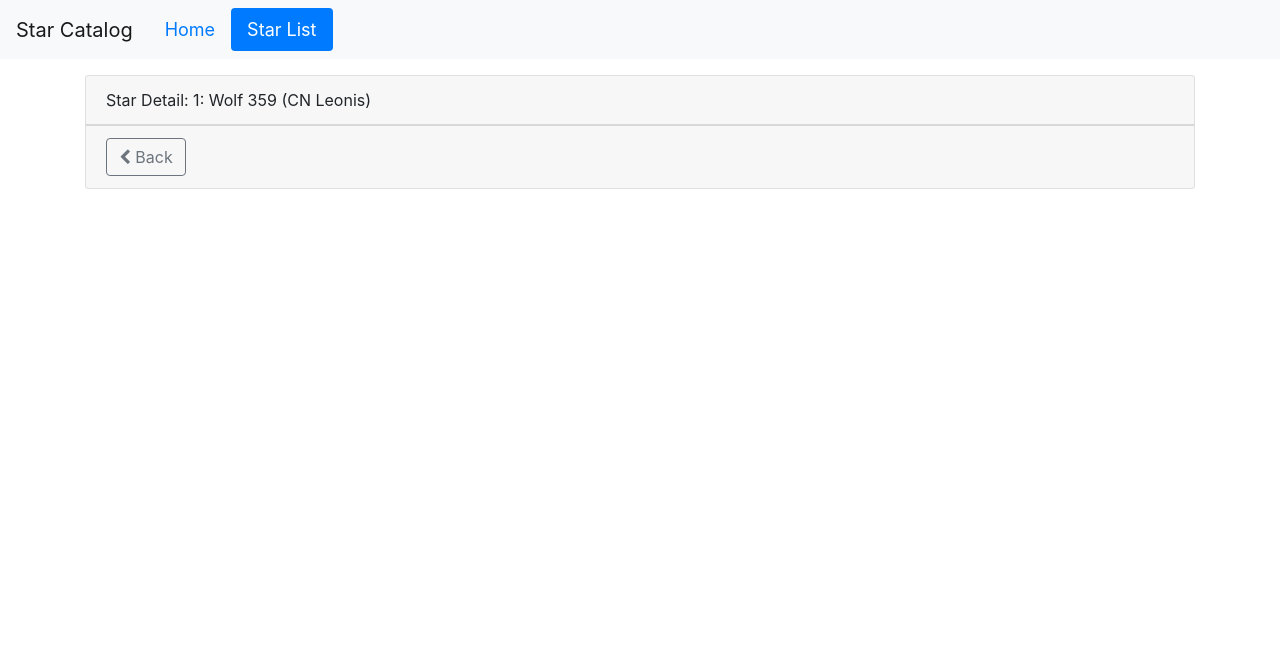
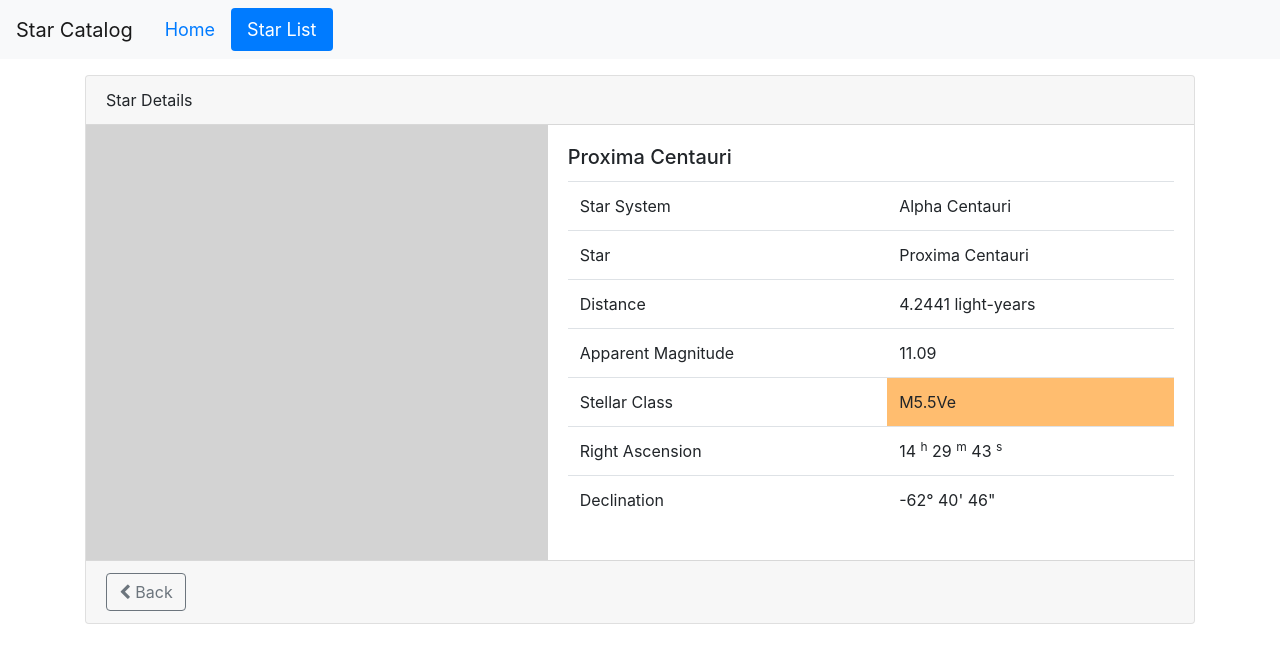
Before and after one commit to cwilkens/star-catalog, an Angular app: page /stars/1 in a window 1280 px wide. Shown: the top 662 px of the page. Built offline with nearby package versions, Linux system fonts and the light colour scheme.

Commit message:
implement service, guard, and basic html for star-detail

```diff
--- a/src/app/app-routing.module.ts
+++ b/src/app/app-routing.module.ts
@@ -3,11 +3,16 @@ import { Routes, RouterModule } from '@angular/router';
 import { StarListComponent } from './stars/star-list.component';
 import { StarDetailComponent } from './stars/star-detail.component';
 import { WelcomeComponent } from './home/welcome.component';
+import { StarDetailGuard } from './stars/star-detail.guard';
 
 
 const routes: Routes = [
   { path: 'stars', component: StarListComponent },
-  { path: 'stars/:id', component: StarDetailComponent },
+  {
+    path: 'stars/:id',
+    canActivate: [StarDetailGuard],
+    component: StarDetailComponent
+  },
   { path: 'welcome', component: WelcomeComponent },
   { path: '', redirectTo: 'welcome', pathMatch: 'full' },
   { path: '**', redirectTo: 'welcome', pathMatch: 'full' }
--- a/src/app/stars/star-detail.component.html
+++ b/src/app/stars/star-detail.component.html
@@ -1,11 +1,58 @@
 <div class='card' *ngIf='star'>
     <div class='card-header'>
-        {{pageTitle + ': ' + star.starName}}
+        {{pageTitle}}
+    </div>
+    <div class='row no-gutters'>
+        <div class='col-md-5' style='background-color: lightgray;'>
+            <!-- <img src='...' class='card-img' alt='...'> -->
+        </div>
+        <div class='col-md-7'>
+            <div class='card-body'>
+                <h5 class='card-title'>{{star.starName}}</h5>
+                <div class='table-responsive'>
+                    <table class='table'>
+                        <tbody>
+                            <tr>
+                                <td>Star System</td>
+                                <td>{{ star.starSystem }}</td>
+                            </tr>
+                            <tr>
+                                <td>Star</td>
+                                <td>{{ star.starName }}</td>
+                            </tr>
+                            <tr>
+                                <td>Distance</td>
+                                <td>{{ star.starDistance }} light-years</td>
+                            </tr>
+                            <tr>
+                                <td>Apparent Magnitude</td>
+                                <td>{{ star.apparentMag }}</td>
+                            </tr>
+                            <tr>
+                                <td>Stellar Class</td>
+                                <td style.background-color="{{star.stellarClass | convertClassToColor}}">
+                                    {{ star.stellarClass }}</td>
+                            </tr>
+                            <tr>
+                                <td>Right Ascension</td>
+                                <td>
+                                    <sc-right-ascension [rightAscension]='star.rightAscension'></sc-right-ascension>
+                                </td>
+                            </tr>
+                            <tr>
+                                <td>Declination</td>
+                                <td>
+                                    <sc-declination [declination]='star.declination'></sc-declination>
+                                </td>
+                            </tr>
+                        </tbody>
+                    </table>
+                </div>
+            </div>
+        </div>
     </div>
     <div class='card-footer'>
-        <button class='btn btn-outline-secondary'
-                (click)='onBack()'
-                style='width:80px'>
+        <button class='btn btn-outline-secondary' (click)='onBack()' style='width:80px'>
             <i class='fa fa-chevron-left'></i> Back
         </button>
     </div>
--- a/src/app/stars/star-detail.component.ts
+++ b/src/app/stars/star-detail.component.ts
@@ -2,32 +2,27 @@ import { Component, OnInit } from '@angular/core';
 import { ActivatedRoute, Router } from '@angular/router';
 
 import { IStar } from './stars';
+import { StarService } from './star.service';
 
 @Component({
   templateUrl: './star-detail.component.html',
   styleUrls: ['./star-detail.component.css']
 })
 export class StarDetailComponent implements OnInit {
-  pageTitle: string = 'Star Detail';
+  pageTitle: string = 'Star Details';
   star: IStar;
+  errorMessage: string;
 
   constructor(private route: ActivatedRoute,
-              private router: Router) { }
+    private router: Router,
+    private starService: StarService) { }
 
   ngOnInit() {
     let id = +this.route.snapshot.paramMap.get('id');
-    this.pageTitle += `: ${id}`;
-    // temporarily hardcode for development
-    this.star = {
-      "starId": 8,
-      "starSystem": "Wolf 359",
-      "starName": "Wolf 359 (CN Leonis)",
-      "starDistance": 7.856,
-      "apparentMag": "13.44",
-      "stellarClass": "M6.0V",
-      "rightAscension": "10h 56m 29.2s",
-      "declination": "+07° 00′ 53″"
-    };
+    this.starService.getStar(id).subscribe({
+      next: star => this.star = star,
+      error: err => this.errorMessage = err
+    })
   }
 
   onBack(): void {
--- /dev/null
+++ b/src/app/stars/star-detail.guard.ts
@@ -0,0 +1,24 @@
+import { Injectable } from '@angular/core';
+import { CanActivate, ActivatedRouteSnapshot, RouterStateSnapshot, UrlTree, Router } from '@angular/router';
+import { Observable } from 'rxjs';
+
+@Injectable({
+  providedIn: 'root'
+})
+export class StarDetailGuard implements CanActivate {
+
+  constructor(private router: Router) {}
+
+  canActivate(
+    next: ActivatedRouteSnapshot,
+    state: RouterStateSnapshot): Observable<boolean | UrlTree> | Promise<boolean | UrlTree> | boolean | UrlTree {
+    let id = +next.url[1].path;
+    if (isNaN(id) || id < 1) {
+      alert("Invalid star Id");
+      this.router.navigate(['/stars']);
+      return false;
+    }
+    return true;
+  }
+
+}
--- a/src/app/stars/star.service.ts
+++ b/src/app/stars/star.service.ts
@@ -1,7 +1,7 @@
 import { Injectable } from '@angular/core';
 import { HttpClient, HttpErrorResponse } from '@angular/common/http';
 import { Observable, throwError } from 'rxjs';
-import { catchError, tap } from 'rxjs/operators';
+import { catchError, tap, map } from 'rxjs/operators';
 
 import { IStar } from './stars';
 
@@ -21,6 +21,13 @@ export class StarService {
         );
     }
 
+    getStar(id: number): Observable<IStar> {
+        return this.getStars()
+        .pipe(
+            map((stars: IStar[]) => stars.find(s => s.starId === id))
+        );
+    }
+
     private handleError(err: HttpErrorResponse) {
         // in a read world app, we may send the server to some remote logging infrastructure
         // instead of just logging it to the console
```
Also changed, not shown: 1 other file (tests, documents, lock files or other folders).
